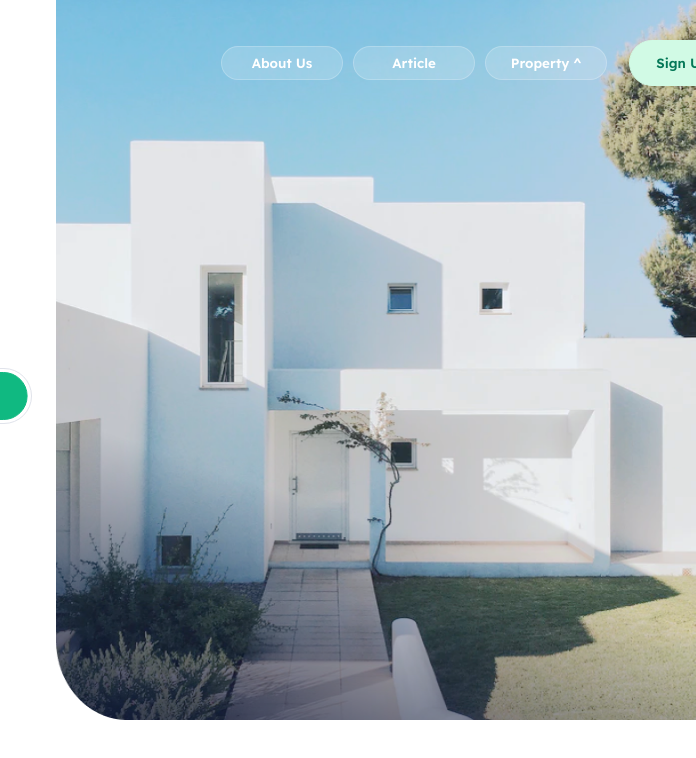
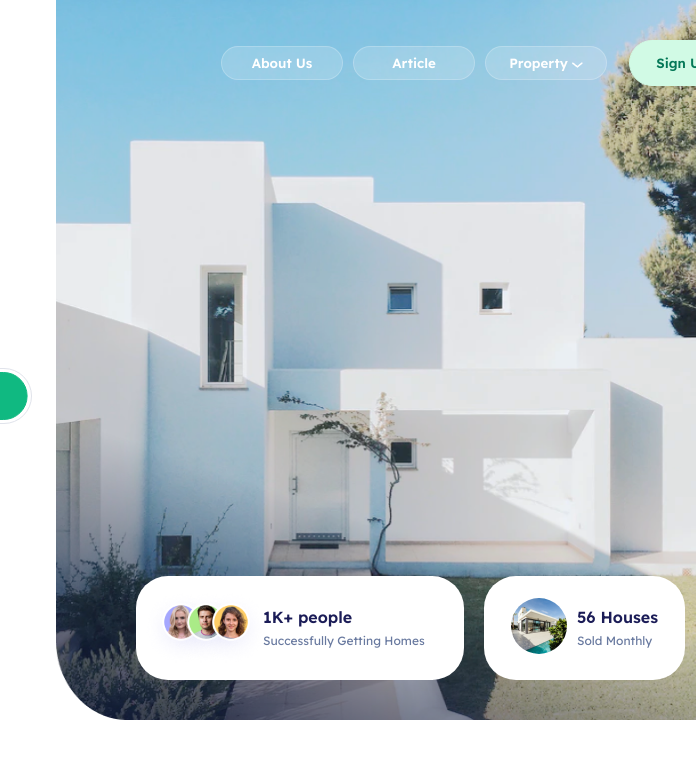
Before and after one commit to sarathme/Hounter_WH003_Project, a plain HTML site: page index.html in a window 1280 px wide. Shown: the top 758 px of the page, 584-1280 px from the left. Drawn offline with Linux system fonts and the light colour scheme.

Commit message:
Add Promotion Bloack

```diff
--- a/index.html
+++ b/index.html
@@ -25,7 +25,7 @@
             <li><button class="nav__button">About Us</button></li>
             <li><button class="nav__button">Article</button></li>
             <li>
-              <button class="nav__button">Property <span>^</span></button>
+              <button class="nav__button">Property <span><img src="img/Vector.png" alt=""></span></button>
             </li>
           </ul>
           <button class="signup">Sign Up</button>
@@ -33,8 +33,8 @@
       </header>
       <div class="hero__content">
         <div class="cb">
-            <div class="colorblur cb-1"></div>
-            <div class="colorblur cb-2"></div>
+          <div class="colorblur cb-1"></div>
+          <div class="colorblur cb-2"></div>
         </div>
         <div class="title__search">
           <div class="hero__title">
@@ -79,8 +79,40 @@
       </div>
       <div class="hero__img">
         <img src="img/hero_img.png" alt="hero Image" />
+        <div class="promotion__container">
+          <div class="people">
+            <div class="recommend__friends">
+                <img src="img/Ellipse 4.png" alt="Friend 1" class="recommend__photo">
+                <img src="img/Ellipse 5.png" alt="Friend 2" class="recommend__photo">
+                <img src="img/Ellipse 6.png" alt="Friend 3" class="recommend__photo">
+            </div>
+            <div class="ppl_text">
+              <h2 class="heading_secondary">1K+ people</h2>
+              <p>Successfully Getting Homes</p>
+            </div>
+          </div>
+          <div class="people house">
+            <div class="ppl_img-block">
+              <img src="img/Rectangle 12.png" alt="customer" class="recommend__photo" />
+            </div>
+            <div class="ppl_text">
+              <h2 class="heading_secondary">56 Houses</h2>
+              <p>Sold Monthly</p>
+            </div>
+          </div>
+          <div class="people rev">
+            <div class="ppl_img-block">
+                <img src="img/Ellipse 6 (1).png" alt="customer" class="ppl_img" />
+              </div>
+              <div class="ppl_text">
+                <h2 class="heading_secondary">4K+</h2>
+                <p>People Looking For New Homes</p>
+            </div>
+          </div>
+
+          </div>
+        </div>
       </div>
     </section>
-
   </body>
 </html>
--- a/style.css
+++ b/style.css
@@ -32,6 +32,7 @@ button {
   justify-content: space-between;
   position: absolute;
   left: 12rem;
+  z-index: 100;
 }
 .header__logo {
   display: flex;
@@ -96,6 +97,7 @@ button {
   display: flex;
   margin: 0 auto;
   /* flex-wrap: wrap; */
+  overflow: hidden;
 }
 
 .hero__content {
@@ -159,6 +161,25 @@ button {
   padding: 1.2rem 1.6rem;
 }
 
+.promotion__container .house {
+  width: 20.1rem;
+  display: flex;
+  align-items: center;
+  justify-content: center;
+}
+
+.promotion__container .rev {
+  display: flex;
+  width: 20rem;
+  align-items: center;
+  justify-content: center;
+}
+.promotion__container .rev .ppl_text {
+  margin-left: 0;
+  align-items: center;
+  justify-content: center;
+}
+
 .search__logo {
   position: absolute;
   top: 50%;
@@ -174,9 +195,10 @@ button {
   right: 0;
 }
 
-.hero_btn span {
-  width: 2.4rem;
-  height: 2.4rem;
+.hero__btn span {
+  width: 7px;
+  height: 1.4rem;
+  margin-left: 1.5px;
 }
 
 .heading__secondary {
@@ -200,6 +222,7 @@ button {
 .hero__img {
   width: 90rem;
   height: 72rem;
+  position: relative;
 }
 
 .hero__img img {
@@ -246,3 +269,64 @@ button {
   translate: -50% -50%;
   border-radius: 49% 51% 20% 80% / 43% 12% 88% 57%;
 }
+
+.promotion__container {
+  position: absolute;
+  display: flex;
+  justify-content: space-between;
+  bottom: 4rem;
+  left: 8rem;
+}
+
+.people {
+  width: 32.8rem;
+  height: 10.4rem;
+  display: flex;
+  align-items: center;
+  padding: 0.5rem;
+  /* justify-content: center; */
+  background: #fff;
+  border-radius: 3.2rem;
+  margin-right: 2rem;
+}
+
+.recommend__friends {
+  width: 11.2rem;
+  height: 8rem;
+  display: flex;
+  /* margin-left: -4rem; */
+  /* justify-content: center; */
+  align-items: center;
+}
+
+.recommend__photo {
+  box-sizing: content-box;
+  height: 5.6rem;
+  width: 5.6rem;
+  border-radius: 50%;
+  /* border: 3px solid #fff; */
+}
+
+.recommend__photo:not(:first-child) {
+  margin-left: -5.5rem;
+}
+
+.heading_secondary {
+  font-size: 1.6rem;
+  font-weight: 600;
+}
+
+.ppl_img {
+  width: 5.6rem;
+  height: 5.6rem;
+}
+
+.ppl_text {
+  margin-left: 1rem;
+}
+
+.ppl_text p {
+  font-weight: 400;
+  font-size: 1.2rem;
+  color: #68799f;
+}
```
Also changed, not shown: img/Ellipse 4.png (added), img/Ellipse 5.png (added), img/Ellipse 6 (1).png (added), img/Ellipse 6.png (added), img/Rectangle 12.png (added), img/Vector.png (added).
